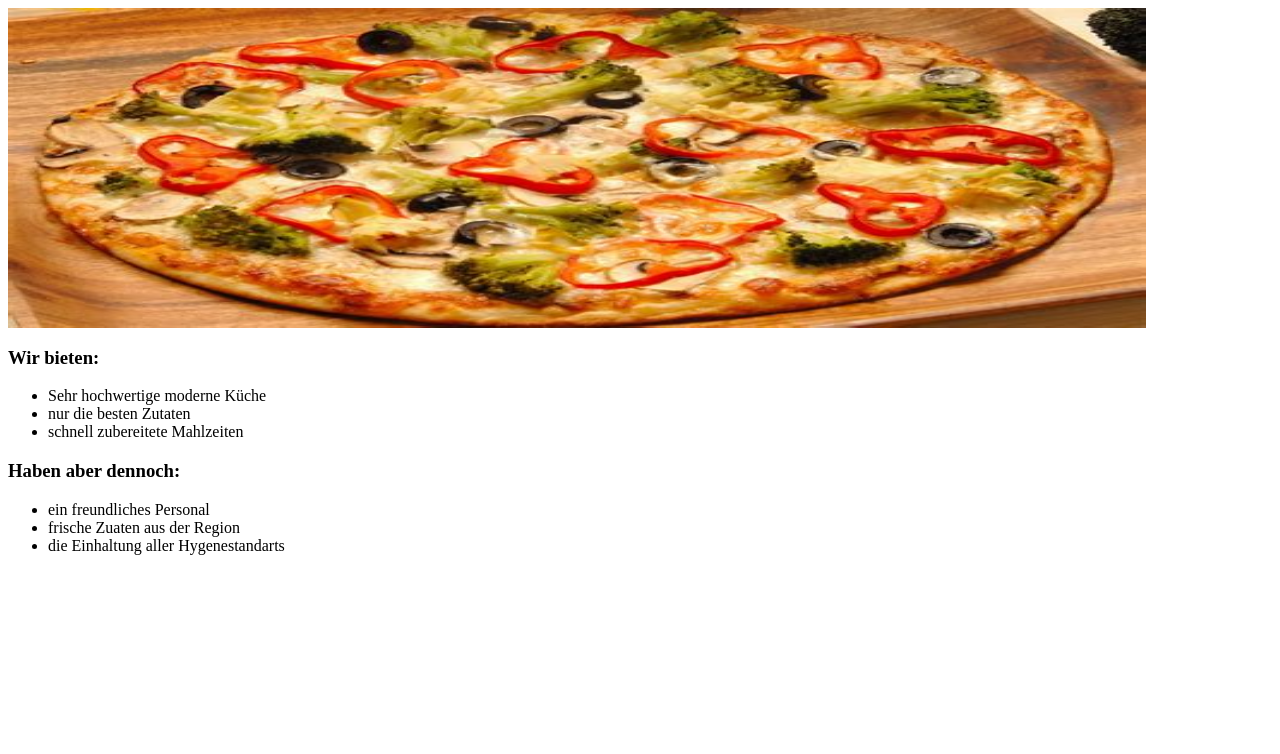
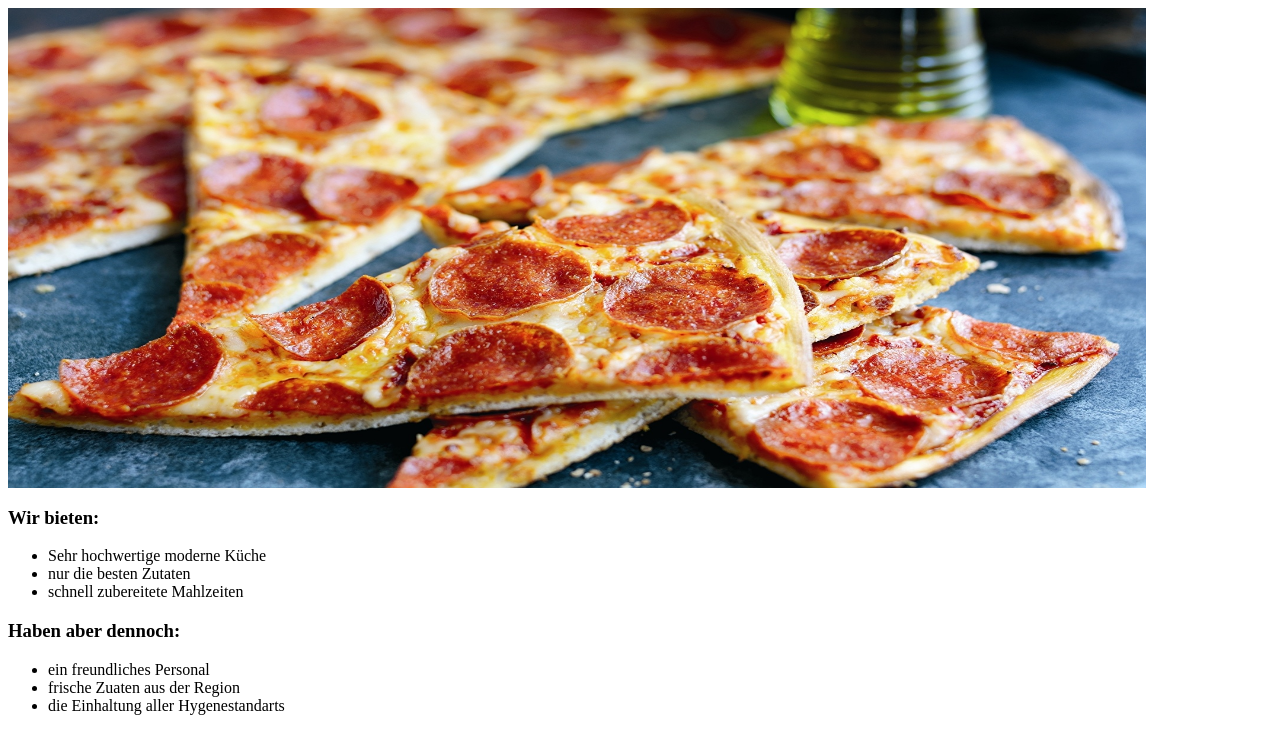
Before and after one commit to noahgrocholl/website_template, a PHP site: page /content.php in a window 1280 px wide. Shown: the top 754 px of the page. Run offline with PHP 8.4, Linux system fonts and the light colour scheme.

Commit message:
funktionierende Tabelle Erstes Bild

```diff
--- a/content.php
+++ b/content.php
@@ -1,24 +1,35 @@
 <div>
     <div class="row my-2 d-flex justify-content-center">
-        <img src="images/pizza.jpeg" alt="" style="width: 90%; height: 20rem">
+        <img src="images/pizza.jpeg" alt="" style="width: 90%; height: 30rem">
     </div>
 
     <div class="row">
-        <div class="col-6 d-flex justify-content-center">
-            <h3 class="text-left">Wir bieten:</h3>
-            <ul class="text-left">
+        <div class="col-6">
+            <div class="d-flex justify-content-center">
+                <h3>Wir bieten:</h3>
+            </div>
+            <div class="d-flex justify-content-center">
+                <ul>
                     <li>Sehr hochwertige moderne Küche</li>
                     <li>nur die besten Zutaten</li>
                     <li>schnell zubereitete Mahlzeiten</li>
                 </ul>
             </div>
-        <div class="col-6 d-flex justify-content-center">
-            <h3 class="text-left">Haben aber dennoch:</h3>
-            <ul class="text-left">
+        </div>
+
+        <div class="col-6">
+            <div class="d-flex justify-content-center">
+                <h3>Haben aber dennoch:</h3>
+            </div>
+            <div class="d-flex justify-content-center">
+                <ul>
                     <li>ein freundliches Personal</li>
                     <li>frische Zuaten aus der Region</li>
                     <li>die Einhaltung aller Hygenestandarts</li>
                 </ul>
             </div>
         </div>
+
     </div>
+</div>
+</div>
```
Also changed, not shown: images/pizza.jpeg. Lines whose indentation alone changed are shown as unchanged.
